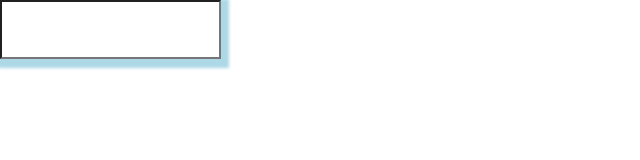
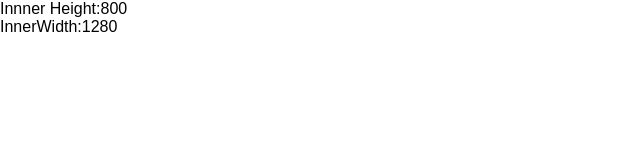
Before and after one commit to jobayed24/learn-Basic-To-Advanced-JS-with-Jobayed, a plain HTML site: page index.html in a window 1280 px wide. Shown: the whole page, without its empty margins (0-640 px from the left). Drawn offline with Linux system fonts and the light colour scheme.

Commit message:
get the window inner Height and Width and show updated value by onresize html event

```diff
--- a/index.html
+++ b/index.html
@@ -9,9 +9,6 @@
             padding: 20px;
             box-shadow: 3px 4px 3px 5px lightblue;
             color: blue;
-
-
-
         }
 
         #mySearch:focus {
@@ -22,9 +19,9 @@
     </style>
 </head>
 
-<body>
+<body onresize="myOnResizeFn()">
 
-    <input type="search" id="mySearch" onsearch="mySearchFn()">
+
 
     <div id="demo"></div>
 </body>
--- a/main.js
+++ b/main.js
@@ -1,10 +1,7 @@
-function mySearchFn(){
-    let getMySearch=document.getElementById("mySearch");
+let getDemoDiv=document.getElementById("demo");
 
-    if(getMySearch.value!=""){
-        document.getElementById("demo").innerHTML="You are Search for: "+getMySearch.value;
-    }else{
-        document.getElementById("demo").innerHTML=""
-    }
+getDemoDiv.innerHTML="Innner Height:"+window.innerHeight+"<br />"+"InnerWidth:"+window.innerWidth;
 
+function myOnResizeFn(){
+    getDemoDiv.innerHTML="Innner Height:"+window.innerHeight+"<br />"+"InnerWidth:"+window.innerWidth;
 }
```
